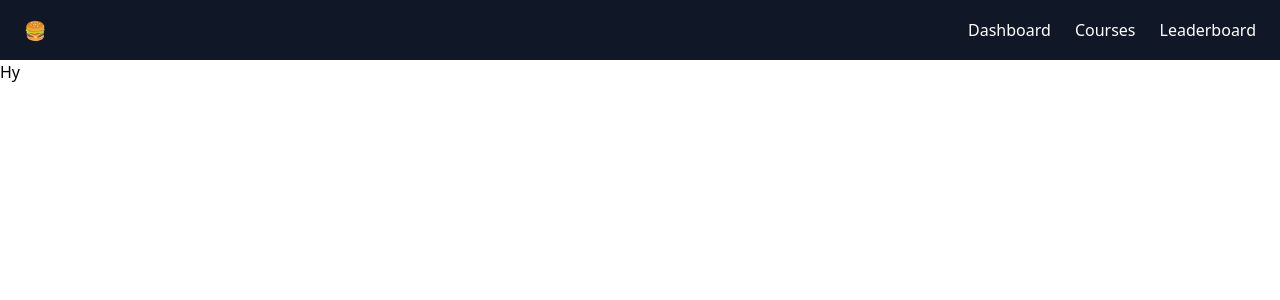
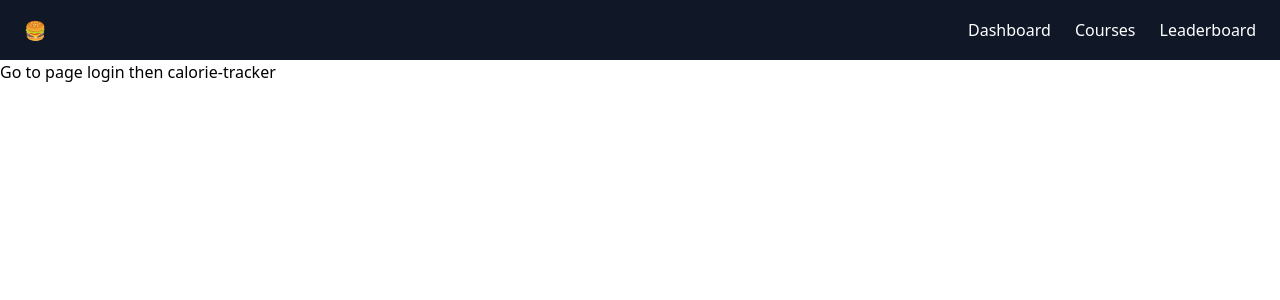
Before and after one commit to kausthik/reducate, a Next.js app: page / in a window 1280 px wide. Shown: the top 300 px of the page. Built offline with nearby package versions, Linux system fonts and the light colour scheme.

Commit message:
refactor: clean up comments and enhance progress tracking display with weight loss calculation

```diff
--- a/src/app/api/progress/route.ts
+++ b/src/app/api/progress/route.ts
@@ -13,7 +13,6 @@ export async function GET(req: NextRequest) {
 
     const days = Number(req.nextUrl.searchParams.get("days") || "30");
 
-    // Build date range
     const dates: string[] = [];
     for (let i = days - 1; i >= 0; i--) {
       const d = new Date();
--- a/src/app/calorie-tracker/progress/page.tsx
+++ b/src/app/calorie-tracker/progress/page.tsx
@@ -13,7 +13,6 @@ export default async function ProgressPage() {
 
   const userId = (session.user as { id: string }).id;
 
-  // Last 30 days
   const dates: string[] = [];
   for (let i = 29; i >= 0; i--) {
     const d = new Date();
--- a/src/app/calorie-tracker/progress/progressClient.tsx
+++ b/src/app/calorie-tracker/progress/progressClient.tsx
@@ -139,7 +139,6 @@ function SVGBarChart({ data, target }: { data: DayData[]; target: number }) {
 
   return (
     <svg viewBox={`0 0 ${W} ${H + PT + PB}`} style={{ width: "100%", height: "auto" }}>
-      {/* Target line */}
       <line
         x1={PL} x2={W - PR}
         y1={PT + (1 - target / maxV) * H}
@@ -193,6 +192,7 @@ export default function ProgressClient({
   const avgConsumed = activeDays ? Math.round(calendarData.filter(d => d.consumed > 0).reduce((s, d) => s + d.consumed, 0) / activeDays) : 0;
   const avgBurned = activeDays ? Math.round(calendarData.filter(d => d.burned > 0).reduce((s, d) => s + d.burned, 0) / Math.max(1, calendarData.filter(d => d.burned > 0).length)) : 0;
   const daysUnderGoal = calendarData.filter((d) => d.consumed > 0 && d.consumed <= dailyCalorieTarget).length;
+  const weightLoss = ((1550 - (avgConsumed-avgBurned))*activeDays)/7770
 
   const latestWeight = weightLogs.length ? weightLogs[weightLogs.length - 1] : null;
   const firstWeight = weightLogs.length ? weightLogs[0] : null;
@@ -240,6 +240,7 @@ export default function ProgressClient({
                 { label: "Avg. consumed", value: avgConsumed, unit: "kcal/day", color: "#f59e0b" },
                 { label: "Avg. burned", value: avgBurned, unit: "kcal/day", color: "#10b981" },
                 { label: "Days under goal", value: daysUnderGoal, unit: `of ${activeDays}`, color: "#a78bfa" },
+                { label: "Total Weight Reduced", value: weightLoss, unit: `kg`, color: "#a78bfa" },
               ].map((s) => (
                 <div key={s.label} style={{ background: "#16161a", border: "1px solid #1e1e24", borderRadius: 14, padding: "18px 20px" }}>
                   <div style={{ fontSize: 22, fontWeight: 700, color: s.color, letterSpacing: "-0.02em" }}>{s.value.toLocaleString()}</div>
--- a/src/app/page.tsx
+++ b/src/app/page.tsx
@@ -1,7 +1,8 @@
 export default function Home() {
   return (
     <div>
-      Hy
+      Go to page login
+      then calorie-tracker
     </div>
   );
 }
```
